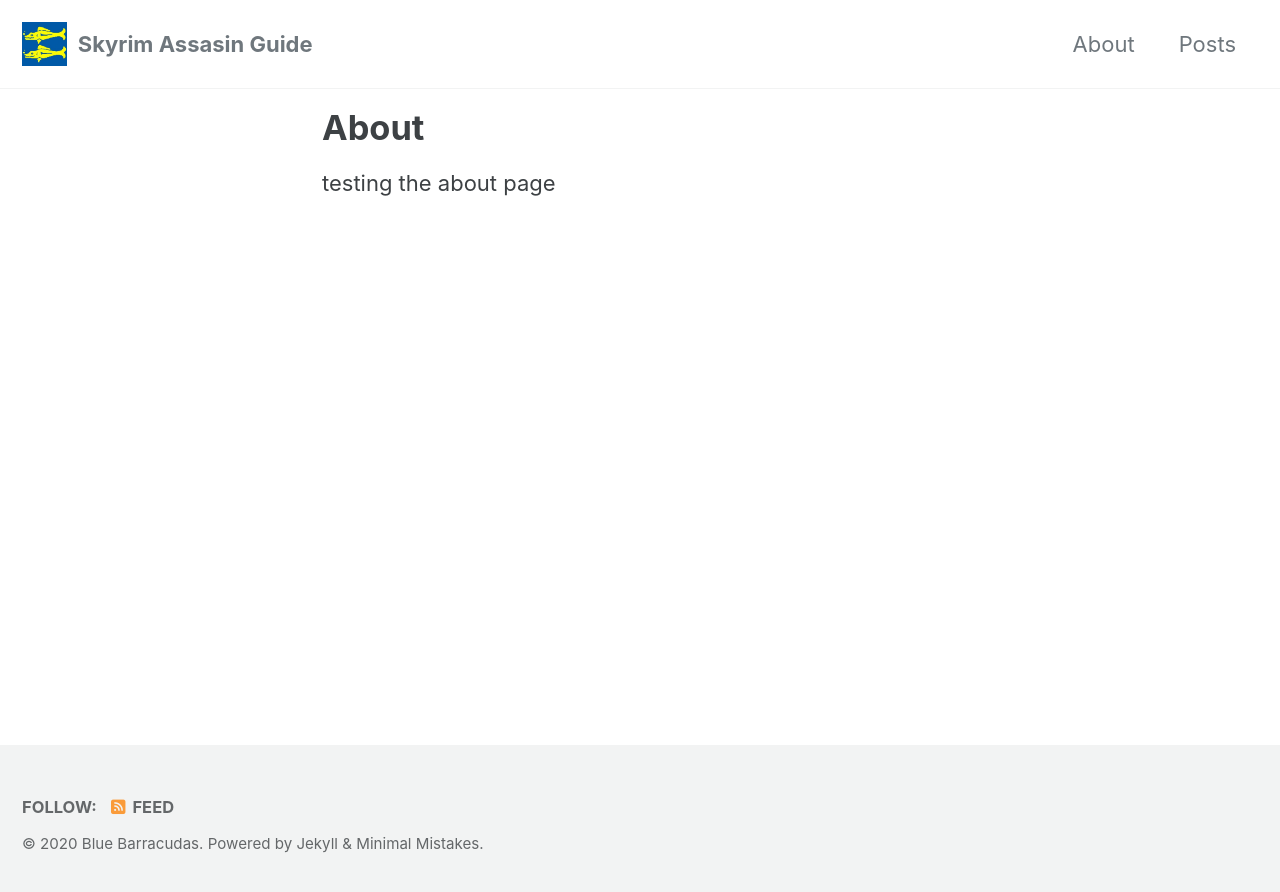
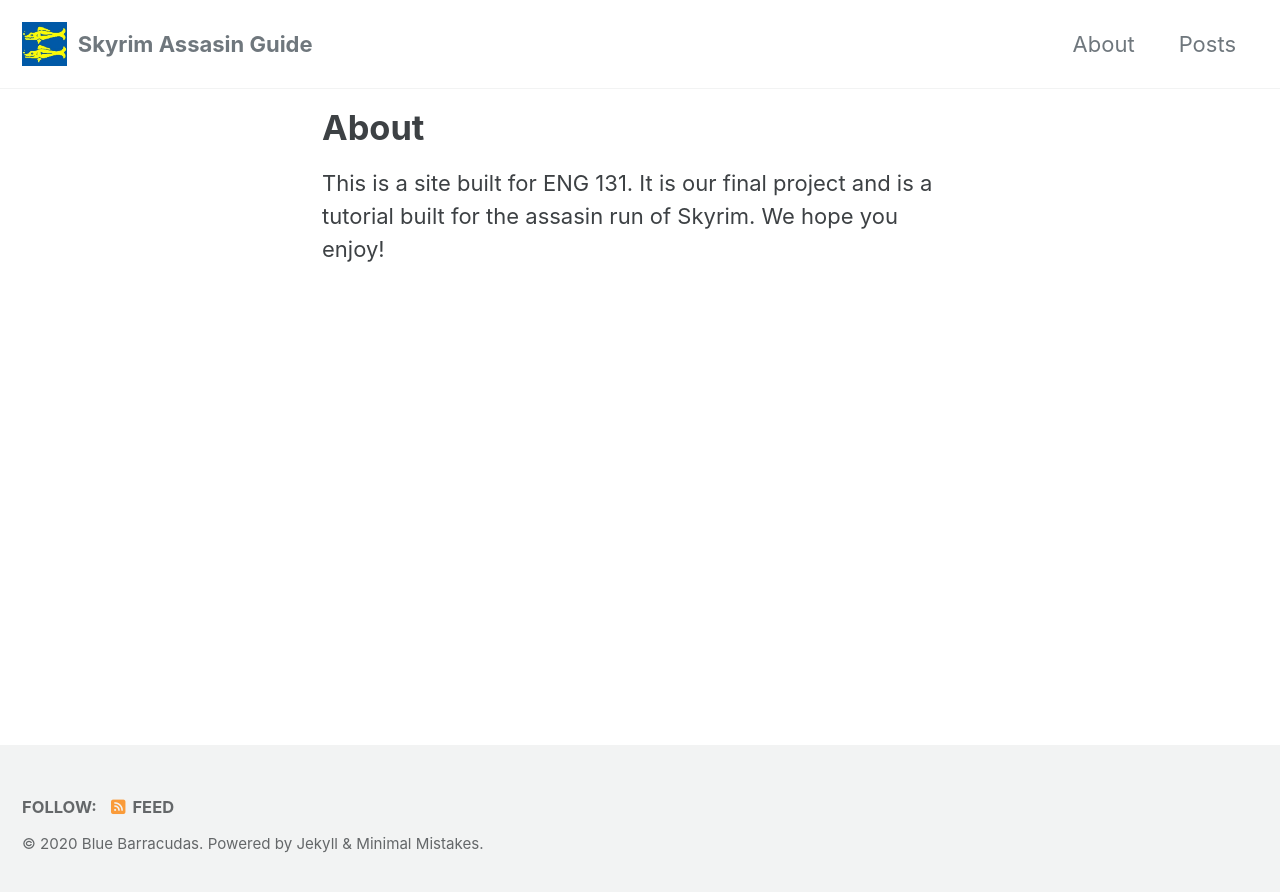
Before and after one commit to charlierivas3/StrategyGuideBlueBarracudas, a Jekyll site: the page built from _pages/about.md, in a window 1280 px wide. Shown: the top 892 px of the page. Built offline with Jekyll 4.4.1, drawn with Linux system fonts in a browser that asks for light colours; cached includes are drawn as plain includes; nearby versions of some CDN libraries.

Commit message:
updated about page

```diff
--- a/_pages/about.md
+++ b/_pages/about.md
@@ -4,4 +4,5 @@ layout: archive
 permalink: /about/
 ---
 
-testing the about page
+This is a site built for ENG 131. It is our final project and is a tutorial built for the assasin run of Skyrim.
+We hope you enjoy!
```
